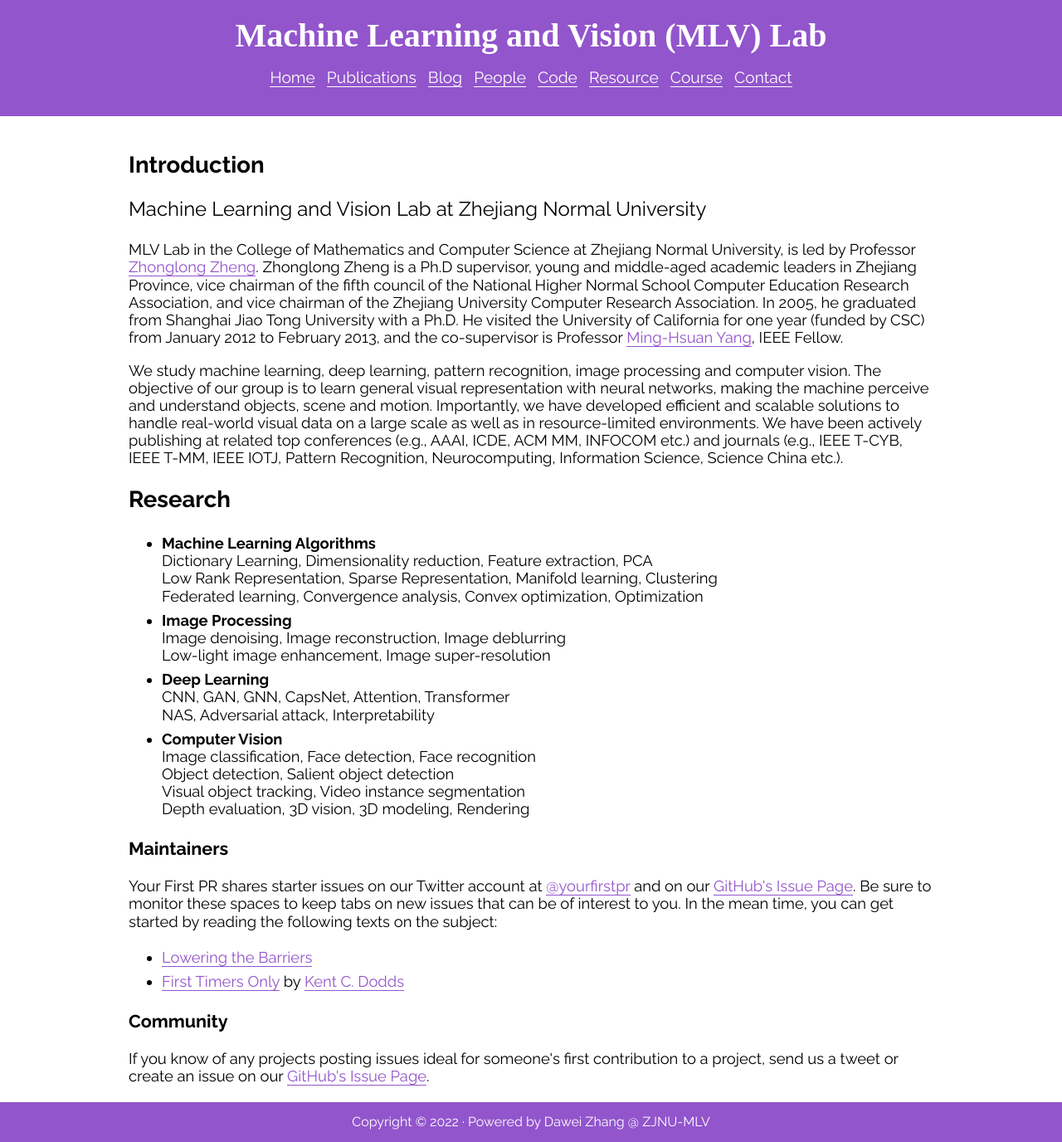
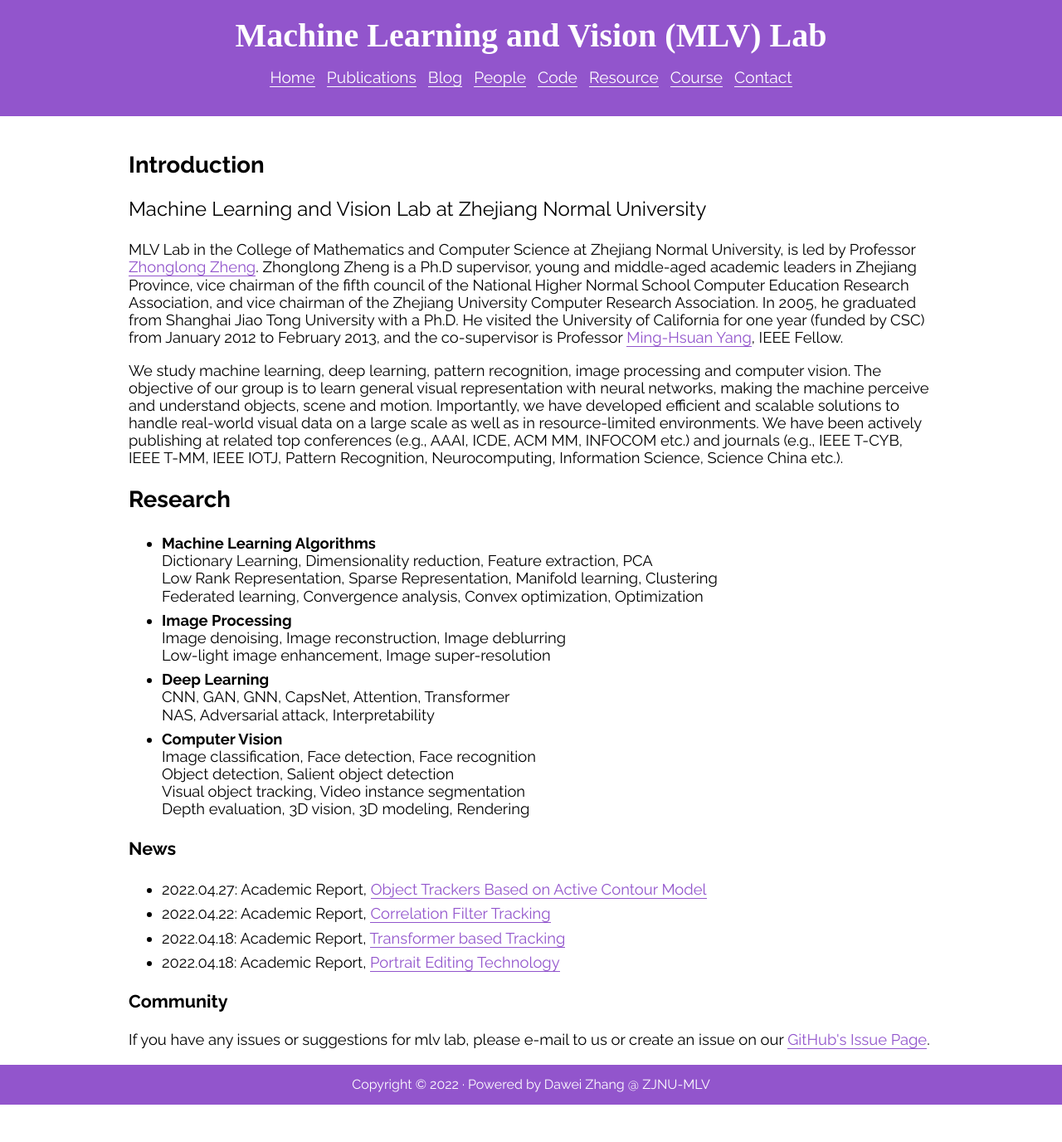
Before and after one commit to ZJNU-MLV-Lab/ZJNU-MLV-Lab.github.io, a Jekyll site: the page built from index.html, in a window 1280 px wide. Shown: the whole page at 83% size. Built offline with Jekyll 4.4.1, drawn with Linux system fonts in a browser that asks for light colours; nearby versions of some CDN libraries; some web fonts are replaced; after the commit the page ends 1331 px from its top, so only the background shows below that.

Commit message:
Update index.html

```diff
--- a/index.html
+++ b/index.html
@@ -42,19 +42,17 @@ title: Home
 
       </ul>
     </p>
-    <h3>Maintainers</h3>
+    <h3>News</h3>
     <p>
-      Your First PR shares starter issues on our Twitter account at <a href='https://twitter.com/yourfirstpr'>@yourfirstpr</a>
-      and on our <a href='https://github.com/zjnu-mlv-lab/zjnu-mlv-lab.github.io/issues'>GitHub's Issue Page</a>.
-      Be sure to monitor these spaces to keep tabs on new issues that can be of interest to you.
-      In the mean time, you can get started by reading the following texts on the subject:
+
       <ul>
-        <li><a href='https://the-pastry-box-project.net/charlotte-spencer/2015-september-16'>Lowering the Barriers</a>
-        <li><a href='https://medium.com/@kentcdodds/first-timers-only-78281ea47455'>First Timers Only</a> by <a href='https://twitter.com/kentcdodds'>Kent C. Dodds</a></li>
+        <li> 2022.04.27: Academic Report, <a href='http://sjxy.zjnu.edu.cn/2022/0427/c13738a392843/page.htm'>Object Trackers Based on Active Contour Model</a>
+        <li> 2022.04.22: Academic Report, <a href='http://sjxy.zjnu.edu.cn/2022/0422/c13738a392843/page.htm'>Correlation Filter Tracking</a>
+        <li> 2022.04.18: Academic Report, <a href='http://sjxy.zjnu.edu.cn/2022/0415/c13738a392843/page.htm'>Transformer based Tracking</a>
+        <li> 2022.04.18: Academic Report, <a href='http://sjxy.zjnu.edu.cn/2022/0414/c13738a392647/page.htm'>Portrait Editing Technology</a>
       </ul>
     </p>
     <h3>Community</h3>
-      If you know of any projects posting issues ideal for someone's first contribution
-      to a project, send us a tweet or create an issue on our
+      If you have any issues or suggestions for mlv lab, please e-mail to us or create an issue on our
       <a href='https://github.com/zjnu-mlv-lab/zjnu-mlv-lab.github.io/issues'>GitHub's Issue Page</a>.
   </section>
```
